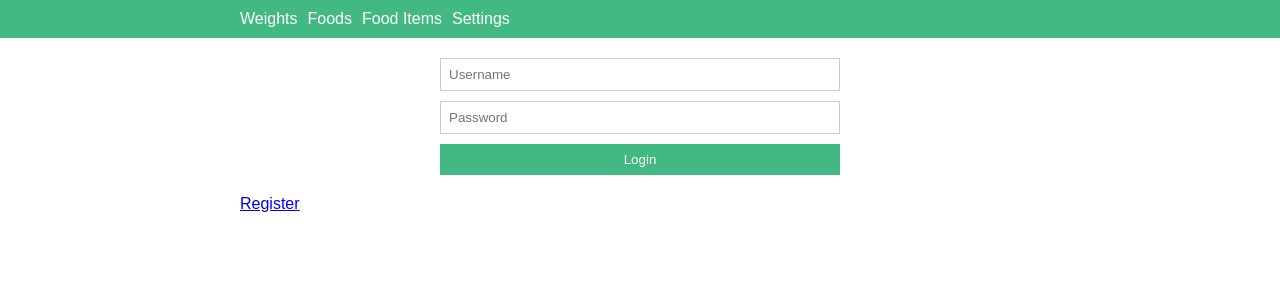
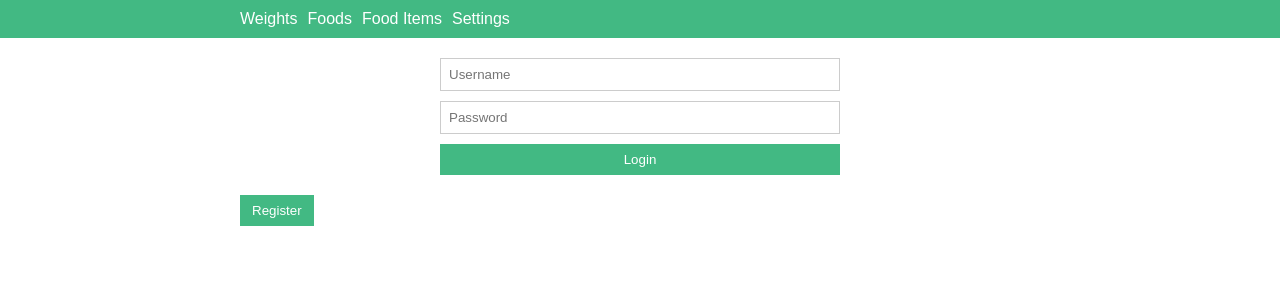
Before and after one commit to BrandonCouts/weight-tracker, a Vue app in the folder frontend/: page /login in a window 1280 px wide. Shown: the top 300 px of the page. Built offline with nearby package versions, Linux system fonts and the light colour scheme; no server answers.

Commit message:
Use button for registration on login page

```diff
--- a/frontend/src/components/Login.vue
+++ b/frontend/src/components/Login.vue
@@ -17,6 +17,10 @@ async function login() {
   } catch (e) {}
   router.push('/dashboard');
 }
+
+function goToRegister() {
+  router.push('/register');
+}
 </script>
 
 <template>
@@ -25,5 +29,5 @@ async function login() {
     <input v-model="password" type="password" placeholder="Password" />
     <button type="submit">Login</button>
   </form>
-  <router-link to="/register">Register</router-link>
+  <button type="button" @click="goToRegister">Register</button>
 </template>
```
